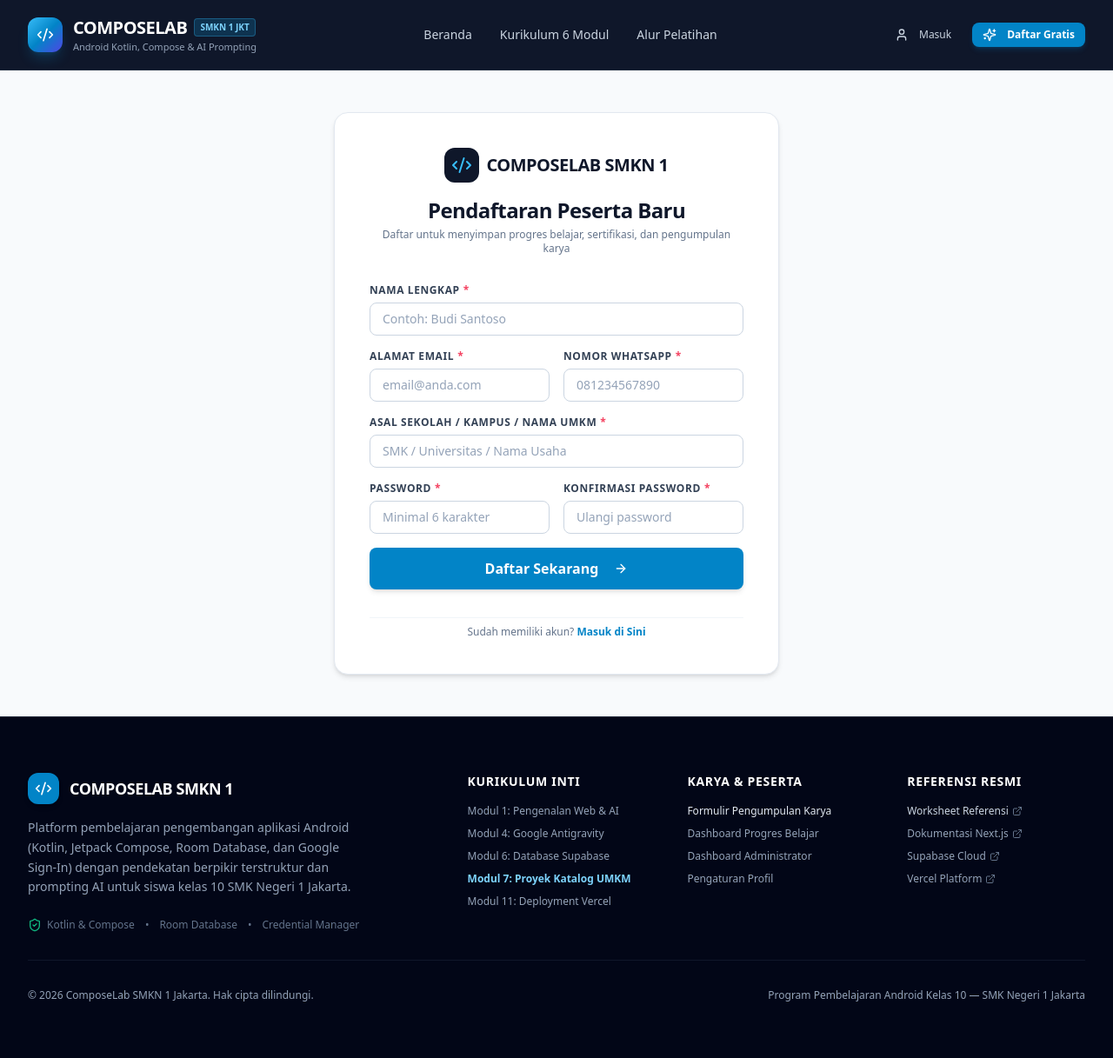
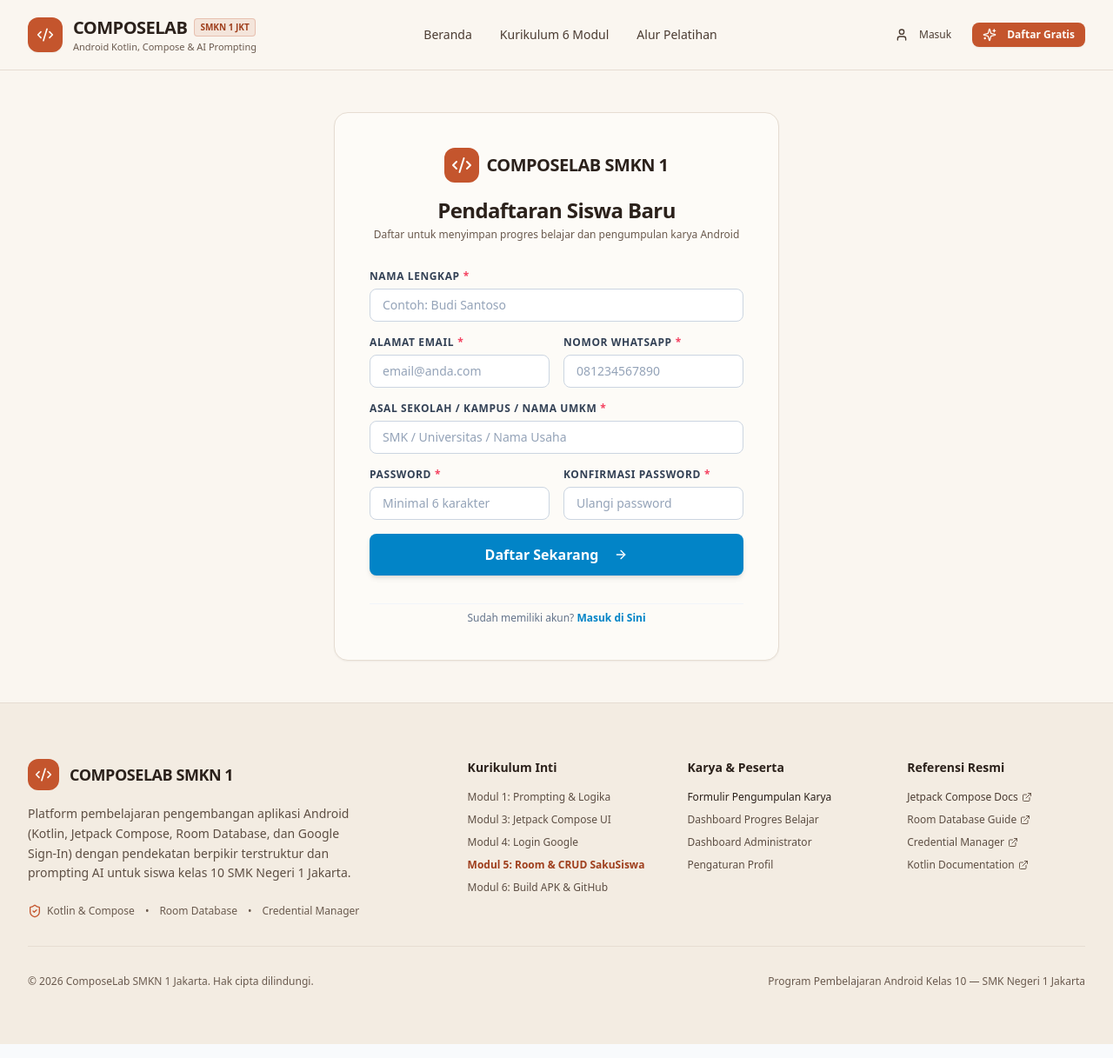
Before and after one commit to DandieLucky/Vibe-Code, a Next.js app: page /register in a window 1280 px wide. Shown: the whole page at 87% size. Built offline with nearby package versions, Linux system fonts and the light colour scheme; no server answers; the database is empty; a web font is replaced by a local one.

Commit message:
style: align navbar, footer, login, and register with Bloom warm palette

```diff
--- a/src/app/(auth)/register/page.tsx
+++ b/src/app/(auth)/register/page.tsx
@@ -133,22 +133,22 @@ function RegisterPageInner() {
   };
 
   return (
-    <div className="min-h-[85vh] flex items-center justify-center py-12 px-4 sm:px-6 lg:px-8 bg-slate-50">
-      <div className="w-full max-w-lg space-y-8 bg-white p-8 sm:p-10 rounded-2xl border border-slate-200 shadow-md">
+    <div className="min-h-[85vh] flex items-center justify-center py-12 px-4 sm:px-6 lg:px-8 bg-[#FAF6F0]">
+      <div className="w-full max-w-lg space-y-8 bg-[#FDFBF7] p-8 sm:p-10 rounded-2xl border border-[#E6DDD2] shadow-sm">
         <div className="text-center">
           <Link href="/" className="inline-flex items-center gap-2 mb-4">
-            <div className="h-10 w-10 rounded-xl bg-slate-900 text-sky-400 flex items-center justify-center font-bold">
+            <div className="h-10 w-10 rounded-xl bg-[#C4552D] text-[#FDFBF7] flex items-center justify-center font-bold">
               <Code2 className="w-6 h-6" />
             </div>
-            <span className="font-extrabold text-xl text-slate-900 tracking-tight">
+            <span className="font-extrabold text-xl text-[#2B211B] tracking-tight">
               COMPOSELAB SMKN 1
             </span>
           </Link>
-          <h2 className="text-xl sm:text-2xl font-extrabold text-slate-900 tracking-tight">
-            Pendaftaran Peserta Baru
+          <h2 className="text-xl sm:text-2xl font-extrabold text-[#2B211B] tracking-tight">
+            Pendaftaran Siswa Baru
           </h2>
-          <p className="mt-1 text-xs text-slate-500">
-            Daftar untuk menyimpan progres belajar, sertifikasi, dan pengumpulan karya
+          <p className="mt-1 text-xs text-[#6A5A4E]">
+            Daftar untuk menyimpan progres belajar dan pengumpulan karya Android
           </p>
         </div>
 
--- a/src/components/layout/footer.tsx
+++ b/src/components/layout/footer.tsx
@@ -4,25 +4,25 @@ import { Code2, Heart, ExternalLink, ShieldCheck, Github, Globe } from "lucide-r
 
 export function Footer() {
   return (
-    <footer className="bg-slate-950 text-slate-400 border-t border-slate-800 text-sm">
+    <footer className="bg-[#F3ECE2] text-[#5D4E43] border-t border-[#E6DDD2] text-sm">
       <div className="max-w-7xl mx-auto px-4 sm:px-6 lg:px-8 py-12 lg:py-16">
         <div className="grid grid-cols-1 md:grid-cols-2 lg:grid-cols-5 gap-8 lg:gap-12">
           {/* Brand Info */}
           <div className="lg:col-span-2 space-y-4">
             <div className="flex items-center gap-3">
-              <div className="h-9 w-9 rounded-xl bg-sky-600 flex items-center justify-center text-white shadow-md">
+              <div className="h-9 w-9 rounded-xl bg-[#C4552D] flex items-center justify-center text-[#FDFBF7] shadow-xs">
                 <Code2 className="w-5 h-5" />
               </div>
-              <span className="font-extrabold text-lg text-white tracking-tight">
+              <span className="font-extrabold text-lg text-[#2B211B] tracking-tight">
                 COMPOSELAB SMKN 1
               </span>
             </div>
-            <p className="text-slate-400 text-sm leading-relaxed max-w-sm">
+            <p className="text-[#5D4E43] text-sm leading-relaxed max-w-sm">
               Platform pembelajaran pengembangan aplikasi Android (Kotlin, Jetpack Compose, Room Database, dan Google Sign-In) dengan pendekatan berpikir terstruktur dan prompting AI untuk siswa kelas 10 SMK Negeri 1 Jakarta.
             </p>
-            <div className="flex items-center gap-3 pt-2 text-xs text-slate-500">
+            <div className="flex flex-wrap items-center gap-3 pt-2 text-xs text-[#6A5A4E]">
               <span className="flex items-center gap-1.5">
-                <ShieldCheck className="w-4 h-4 text-emerald-500" />
+                <ShieldCheck className="w-4 h-4 text-[#C4552D]" />
                 Kotlin &amp; Compose
               </span>
               <span>•</span>
@@ -34,33 +34,33 @@ export function Footer() {
 
           {/* Navigasi Kurikulum */}
           <div>
-            <h4 className="font-bold text-white text-sm mb-4 tracking-wider uppercase">
+            <h4 className="font-bold text-[#2B211B] text-sm mb-4">
               Kurikulum Inti
             </h4>
             <ul className="space-y-2.5 text-xs">
               <li>
-                <Link href="/kurikulum/modul-1-pengenalan-web-development" className="hover:text-sky-400 transition-colors">
-                  Modul 1: Pengenalan Web & AI
+                <Link href="/kurikulum" className="hover:text-[#C4552D] transition-colors">
+                  Modul 1: Prompting &amp; Logika
                 </Link>
               </li>
               <li>
-                <Link href="/kurikulum/modul-4-menguasai-google-antigravity" className="hover:text-sky-400 transition-colors">
-                  Modul 4: Google Antigravity
+                <Link href="/kurikulum" className="hover:text-[#C4552D] transition-colors">
+                  Modul 3: Jetpack Compose UI
                 </Link>
               </li>
               <li>
-                <Link href="/kurikulum/modul-6-membangun-database-supabase" className="hover:text-sky-400 transition-colors">
-                  Modul 6: Database Supabase
+                <Link href="/kurikulum" className="hover:text-[#C4552D] transition-colors">
+                  Modul 4: Login Google
                 </Link>
               </li>
               <li>
-                <Link href="/kurikulum/modul-7-membangun-aplikasi-katalog-umkm" className="hover:text-sky-400 transition-colors font-semibold text-sky-300">
-                  Modul 7: Proyek Katalog UMKM
+                <Link href="/kurikulum" className="hover:text-[#C4552D] transition-colors font-semibold text-[#9F3F1D]">
+                  Modul 5: Room &amp; CRUD SakuSiswa
                 </Link>
               </li>
               <li>
-                <Link href="/kurikulum/modul-11-github-dan-deployment" className="hover:text-sky-400 transition-colors">
-                  Modul 11: Deployment Vercel
+                <Link href="/kurikulum" className="hover:text-[#C4552D] transition-colors">
+                  Modul 6: Build APK &amp; GitHub
                 </Link>
               </li>
             </ul>
@@ -68,27 +68,27 @@ export function Footer() {
 
           {/* Fitur & Pengumpulan */}
           <div>
-            <h4 className="font-bold text-white text-sm mb-4 tracking-wider uppercase">
-              Karya & Peserta
+            <h4 className="font-bold text-[#2B211B] text-sm mb-4">
+              Karya &amp; Peserta
             </h4>
             <ul className="space-y-2.5 text-xs">
               <li>
-                <Link href="/kumpulan-karya" className="hover:text-sky-400 transition-colors font-medium text-slate-200">
+                <Link href="/kumpulan-karya" className="hover:text-[#C4552D] transition-colors font-medium text-[#2B211B]">
                   Formulir Pengumpulan Karya
                 </Link>
               </li>
               <li>
-                <Link href="/dashboard" className="hover:text-sky-400 transition-colors">
+                <Link href="/dashboard" className="hover:text-[#C4552D] transition-colors">
                   Dashboard Progres Belajar
                 </Link>
               </li>
               <li>
-                <Link href="/admin" className="hover:text-sky-400 transition-colors">
+                <Link href="/admin" className="hover:text-[#C4552D] transition-colors">
                   Dashboard Administrator
                 </Link>
               </li>
               <li>
-                <Link href="/profil" className="hover:text-sky-400 transition-colors">
+                <Link href="/profil" className="hover:text-[#C4552D] transition-colors">
                   Pengaturan Profil
                 </Link>
               </li>
@@ -97,52 +97,52 @@ export function Footer() {
 
           {/* Referensi Eksternal */}
           <div>
-            <h4 className="font-bold text-white text-sm mb-4 tracking-wider uppercase">
+            <h4 className="font-bold text-[#2B211B] text-sm mb-4">
               Referensi Resmi
             </h4>
             <ul className="space-y-2.5 text-xs">
               <li>
                 <a
-                  href="https://worksheet.andixurniawan.com/development"
+                  href="https://developer.android.com/compose"
                   target="_blank"
                   rel="noopener noreferrer"
-                  className="hover:text-sky-400 transition-colors flex items-center gap-1 text-slate-300"
+                  className="hover:text-[#C4552D] transition-colors flex items-center gap-1 text-[#4A3B31]"
                 >
-                  <span>Worksheet Referensi</span>
-                  <ExternalLink className="w-3 h-3 text-slate-500" />
+                  <span>Jetpack Compose Docs</span>
+                  <ExternalLink className="w-3 h-3 text-[#6A5A4E]" />
                 </a>
               </li>
               <li>
                 <a
-                  href="https://nextjs.org"
+                  href="https://developer.android.com/training/data-storage/room"
                   target="_blank"
                   rel="noopener noreferrer"
-                  className="hover:text-sky-400 transition-colors flex items-center gap-1"
+                  className="hover:text-[#C4552D] transition-colors flex items-center gap-1"
                 >
-                  <span>Dokumentasi Next.js</span>
-                  <ExternalLink className="w-3 h-3 text-slate-500" />
+                  <span>Room Database Guide</span>
+                  <ExternalLink className="w-3 h-3 text-[#6A5A4E]" />
                 </a>
               </li>
               <li>
                 <a
-                  href="https://supabase.com"
+                  href="https://developer.android.com/identity/sign-in/credential-manager-siwg"
                   target="_blank"
                   rel="noopener noreferrer"
-                  className="hover:text-sky-400 transition-colors flex items-center gap-1"
+                  className="hover:text-[#C4552D] transition-colors flex items-center gap-1"
                 >
-                  <span>Supabase Cloud</span>
-                  <ExternalLink className="w-3 h-3 text-slate-500" />
+                  <span>Credential Manager</span>
+                  <ExternalLink className="w-3 h-3 text-[#6A5A4E]" />
                 </a>
               </li>
               <li>
                 <a
-                  href="https://vercel.com"
+                  href="https://kotlinlang.org/docs/home.html"
                   target="_blank"
                   rel="noopener noreferrer"
-                  className="hover:text-sky-400 transition-colors flex items-center gap-1"
+                  className="hover:text-[#C4552D] transition-colors flex items-center gap-1"
                 >
-                  <span>Vercel Platform</span>
-                  <ExternalLink className="w-3 h-3 text-slate-500" />
+                  <span>Kotlin Documentation</span>
+                  <ExternalLink className="w-3 h-3 text-[#6A5A4E]" />
                 </a>
               </li>
             </ul>
@@ -150,9 +150,9 @@ export function Footer() {
         </div>
 
         {/* Bottom Bar */}
-        <div className="pt-8 mt-8 border-t border-slate-900 flex flex-col sm:flex-row items-center justify-between gap-4 text-xs text-slate-400">
+        <div className="pt-8 mt-8 border-t border-[#E6DDD2] flex flex-col sm:flex-row items-center justify-between gap-4 text-xs text-[#6A5A4E]">
           <p>© {new Date().getFullYear()} ComposeLab SMKN 1 Jakarta. Hak cipta dilindungi.</p>
-          <p className="flex items-center gap-1 text-slate-400">
+          <p className="flex items-center gap-1 text-[#6A5A4E]">
             Program Pembelajaran Android Kelas 10 — SMK Negeri 1 Jakarta
           </p>
         </div>
--- a/src/components/layout/navbar.tsx
+++ b/src/components/layout/navbar.tsx
@@ -73,29 +73,29 @@ export function Navbar() {
 
   return (
     <header
-      className={`sticky top-0 z-50 w-full transition-all duration-200 border-b ${
+      className={`sticky top-0 z-50 w-full transition-colors duration-200 border-b ${
         scrolled
-          ? "bg-slate-900/95 backdrop-blur-md border-slate-800 shadow-md text-white"
-          : "bg-slate-900 border-slate-800 text-white"
+          ? "bg-[#FAF6F0]/95 backdrop-blur-md border-[#E6DDD2] shadow-xs text-[#2B211B]"
+          : "bg-[#FAF6F0] border-[#E6DDD2] text-[#2B211B]"
       }`}
     >
       <div className="max-w-7xl mx-auto px-4 sm:px-6 lg:px-8">
         <div className="flex items-center justify-between h-16 sm:h-20">
           {/* Logo & Brand Identity */}
           <Link href="/" className="flex items-center gap-3 group">
-            <div className="h-10 w-10 rounded-xl bg-gradient-to-br from-sky-400 via-sky-600 to-indigo-600 flex items-center justify-center text-white shadow-lg shadow-sky-500/20 group-hover:scale-105 transition-transform">
+            <div className="h-10 w-10 rounded-xl bg-[#C4552D] flex items-center justify-center text-[#FDFBF7] shadow-sm group-hover:scale-105 transition-transform">
               <Code2 className="w-5 h-5" />
             </div>
             <div>
               <div className="flex items-center gap-2">
-                <span className="font-extrabold text-lg sm:text-xl tracking-tight text-white group-hover:text-sky-300 transition-colors">
+                <span className="font-extrabold text-lg sm:text-xl tracking-tight text-[#2B211B] group-hover:text-[#C4552D] transition-colors">
                   COMPOSELAB
                 </span>
-                <span className="text-[10px] font-bold px-1.5 py-0.5 rounded bg-sky-500/20 text-sky-300 border border-sky-400/30">
+                <span className="text-[10px] font-bold px-1.5 py-0.5 rounded bg-[#C4552D]/10 text-[#9F3F1D] border border-[#C4552D]/25">
                   SMKN 1 JKT
                 </span>
               </div>
-              <p className="text-[11px] text-slate-400 hidden sm:block">
+              <p className="text-[11px] text-[#6A5A4E] hidden sm:block">
                 Android Kotlin, Compose &amp; AI Prompting
               </p>
             </div>
@@ -115,14 +115,14 @@ export function Navbar() {
                   href={link.href}
                   className={`relative px-3.5 py-2 rounded-lg text-sm font-medium transition-colors flex items-center gap-1.5 ${
                     isActive
-                      ? "text-sky-300 bg-slate-800/80 font-semibold"
-                      : "text-slate-300 hover:text-white hover:bg-slate-800/40"
+                      ? "text-[#9F3F1D] bg-[#EFE7DC] font-semibold"
+                      : "text-[#4A3B31] hover:text-[#2B211B] hover:bg-[#F3ECE2]"
                   }`}
                 >
-                  {link.icon && <link.icon className="w-4 h-4 text-sky-400" />}
+                  {link.icon && <link.icon className="w-4 h-4 text-[#C4552D]" />}
                   <span>{link.label}</span>
                   {link.badge && (
-                    <span className="text-[10px] bg-rose-500/20 text-rose-300 border border-rose-400/30 px-1.5 py-0.2 rounded-full font-bold ml-1 animate-pulse">
+                    <span className="text-[10px] bg-[#C4552D]/15 text-[#9F3F1D] border border-[#C4552D]/30 px-1.5 py-0.2 rounded-full font-bold ml-1">
                       {link.badge}
                     </span>
                   )}
@@ -134,43 +134,43 @@ export function Navbar() {
           {/* Right Action CTA Buttons — menyesuaikan status login */}
           <div className="hidden sm:flex items-center gap-3">
             {isLoading ? (
-              <div className="h-8 w-28 rounded-lg bg-slate-800 animate-pulse" />
+              <div className="h-8 w-28 rounded-lg bg-[#EFE7DC] animate-pulse" />
             ) : isAuthenticated && user ? (
               /* Sudah login: menu pengguna */
               <div className="relative">
                 <button
                   type="button"
                   onClick={() => setUserMenuOpen(!userMenuOpen)}
-                  className="flex items-center gap-2 pl-1 pr-2.5 py-1.5 rounded-xl hover:bg-slate-800 transition-colors"
+                  className="flex items-center gap-2 pl-1 pr-2.5 py-1.5 rounded-xl hover:bg-[#F3ECE2] transition-colors"
                 >
-                  <span className="h-8 w-8 rounded-lg bg-gradient-to-br from-sky-500 to-indigo-600 flex items-center justify-center text-white text-xs font-extrabold shrink-0">
+                  <span className="h-8 w-8 rounded-lg bg-[#C4552D] flex items-center justify-center text-[#FDFBF7] text-xs font-extrabold shrink-0">
                     {(user.full_name || user.email).charAt(0).toUpperCase()}
                   </span>
                   <span className="text-left hidden lg:block">
-                    <span className="block text-xs font-bold text-white leading-tight max-w-[120px] truncate">
+                    <span className="block text-xs font-bold text-[#2B211B] leading-tight max-w-[120px] truncate">
                       {user.full_name}
                     </span>
-                    <span className="block text-[10px] text-sky-400 font-semibold">
+                    <span className="block text-[10px] text-[#9F3F1D] font-semibold">
                       {isAdmin ? "Administrator" : "Peserta"}
                     </span>
                   </span>
-                  <ChevronDown className="w-3.5 h-3.5 text-slate-400" />
+                  <ChevronDown className="w-3.5 h-3.5 text-[#6A5A4E]" />
                 </button>
 
                 {userMenuOpen && (
                   <>
                     <div className="fixed inset-0 z-40" onClick={() => setUserMenuOpen(false)} />
-                    <div className="absolute right-0 mt-2 w-56 rounded-xl bg-slate-900 border border-slate-700 shadow-xl z-50 overflow-hidden">
-                      <div className="px-3 py-2.5 border-b border-slate-800">
-                        <p className="text-xs font-bold text-white truncate">{user.full_name}</p>
-                        <p className="text-[10px] text-slate-400 truncate">{user.email}</p>
+                    <div className="absolute right-0 mt-2 w-56 rounded-xl bg-[#FDFBF7] border border-[#E6DDD2] shadow-xl z-50 overflow-hidden">
+                      <div className="px-3 py-2.5 border-b border-[#E6DDD2]">
+                        <p className="text-xs font-bold text-[#2B211B] truncate">{user.full_name}</p>
+                        <p className="text-[10px] text-[#6A5A4E] truncate">{user.email}</p>
                       </div>
 
                       {isAdmin && (
                         <Link
                           href="/admin"
                           onClick={() => setUserMenuOpen(false)}
-                          className="flex items-center gap-2 px-3 py-2.5 text-xs font-semibold text-sky-300 hover:bg-slate-800 border-b border-slate-800"
+                          className="flex items-center gap-2 px-3 py-2.5 text-xs font-semibold text-[#9F3F1D] hover:bg-[#F3ECE2] border-b border-[#E6DDD2]"
                         >
                           <ShieldCheck className="w-4 h-4" />
                           Buka Dashboard Admin
@@ -180,7 +180,7 @@ export function Navbar() {
                       <Link
                         href="/dashboard"
                         onClick={() => setUserMenuOpen(false)}
-                        className="flex items-center gap-2 px-3 py-2.5 text-xs text-slate-300 hover:bg-slate-800 hover:text-white"
+                        className="flex items-center gap-2 px-3 py-2.5 text-xs text-[#4A3B31] hover:bg-[#F3ECE2] hover:text-[#2B211B]"
                       >
                         <GraduationCap className="w-4 h-4" />
                         Dashboard Saya
@@ -188,7 +188,7 @@ export function Navbar() {
                       <Link
                         href="/profil"
                         onClick={() => setUserMenuOpen(false)}
-                        className="flex items-center gap-2 px-3 py-2.5 text-xs text-slate-300 hover:bg-slate-800 hover:text-white"
+                        className="flex items-center gap-2 px-3 py-2.5 text-xs text-[#4A3B31] hover:bg-[#F3ECE2] hover:text-[#2B211B]"
                       >
                         <UserCircle2 className="w-4 h-4" />
                         Pengaturan Profil
@@ -196,7 +196,7 @@ export function Navbar() {
                       <button
                         type="button"
                         onClick={() => { setUserMenuOpen(false); signOut(); }}
-                        className="w-full flex items-center gap-2 px-3 py-2.5 text-xs text-rose-300 hover:bg-slate-800 border-t border-slate-800"
+                        className="w-full flex items-center gap-2 px-3 py-2.5 text-xs text-rose-700 hover:bg-rose-50 border-t border-[#E6DDD2]"
                       >
                         <LogOut className="w-4 h-4" />
                         Keluar
@@ -209,13 +209,13 @@ export function Navbar() {
               /* Belum login: satu pintu masuk untuk admin maupun peserta */
               <>
                 <Link href="/login">
-                  <Button variant="ghost" size="sm" className="text-slate-300 hover:text-white hover:bg-slate-800">
+                  <Button variant="ghost" size="sm" className="text-[#4A3B31] hover:text-[#2B211B] hover:bg-[#F3ECE2]">
                     <User className="w-4 h-4 mr-1.5" />
                     Masuk
                   </Button>
                 </Link>
                 <Link href="/register">
-                  <Button variant="accent" size="sm" className="font-bold shadow-md shadow-sky-600/20">
+                  <Button size="sm" className="bg-[#C4552D] hover:bg-[#A94420] text-[#FDFBF7] font-bold shadow-sm">
                     <Sparkles className="w-4 h-4 mr-1.5" />
                     Daftar Gratis
                   </Button>
@@ -229,7 +229,7 @@ export function Navbar() {
             <button
               type="button"
               onClick={() => setIsOpen(!isOpen)}
-              className="p-2 rounded-lg text-slate-400 hover:text-white hover:bg-slate-800 focus:outline-none"
+              className="p-2 rounded-lg text-[#6A5A4E] hover:text-[#2B211B] hover:bg-[#F3ECE2] focus:outline-none"
               aria-label="Toggle Menu Navigasi"
             >
               {isOpen ? <X className="w-6 h-6" /> : <Menu className="w-6 h-6" />}
@@ -240,7 +240,7 @@ export function Navbar() {
 
       {/* Mobile Drawer Menu */}
       {isOpen && (
-        <div className="lg:hidden border-t border-slate-800 bg-slate-900 px-4 pt-3 pb-6 space-y-2 animate-in slide-in-from-top-2">
+        <div className="lg:hidden border-t border-[#E6DDD2] bg-[#FAF6F0] px-4 pt-3 pb-6 space-y-2">
           {navLinks.map((link) => {
             const isActive =
               link.href === "/"
@@ -253,12 +253,12 @@ export function Navbar() {
                 href={link.href}
                 className={`flex items-center justify-between px-3 py-2.5 rounded-lg text-sm font-medium ${
                   isActive
-                    ? "bg-slate-800 text-sky-400 font-semibold"
-                    : "text-slate-300 hover:bg-slate-800 hover:text-white"
+                    ? "bg-[#EFE7DC] text-[#9F3F1D] font-semibold"
+                    : "text-[#4A3B31] hover:bg-[#F3ECE2] hover:text-[#2B211B]"
                 }`}
               >
                 <div className="flex items-center gap-2">
-                  {link.icon && <link.icon className="w-4 h-4 text-sky-400" />}
+                  {link.icon && <link.icon className="w-4 h-4 text-[#C4552D]" />}
                   <span>{link.label}</span>
                 </div>
                 {link.badge && (
@@ -269,15 +269,15 @@ export function Navbar() {
               </Link>
             );
           })}
-          <div className="pt-4 border-t border-slate-800 flex flex-col gap-2">
+          <div className="pt-4 border-t border-[#E6DDD2] flex flex-col gap-2">
             <Link href="/login" className="w-full">
-              <Button variant="outline" className="w-full justify-center bg-slate-800 border-slate-700 text-slate-200">
+              <Button variant="outline" className="w-full justify-center bg-[#FDFBF7] border-[#D8CCBE] text-[#2B211B]">
                 Masuk ke Akun
               </Button>
             </Link>
-            <Link href="/kurikulum" className="w-full">
-              <Button variant="accent" className="w-full justify-center font-bold">
-                Mulai Belajar Sekarang
+            <Link href="/register" className="w-full">
+              <Button className="w-full justify-center bg-[#C4552D] hover:bg-[#A94420] text-[#FDFBF7] font-bold">
+                Daftar &amp; Mulai Belajar
               </Button>
             </Link>
           </div>
```
Also changed, not shown: src/app/(auth)/login/page.tsx (+29 -29 lines).
